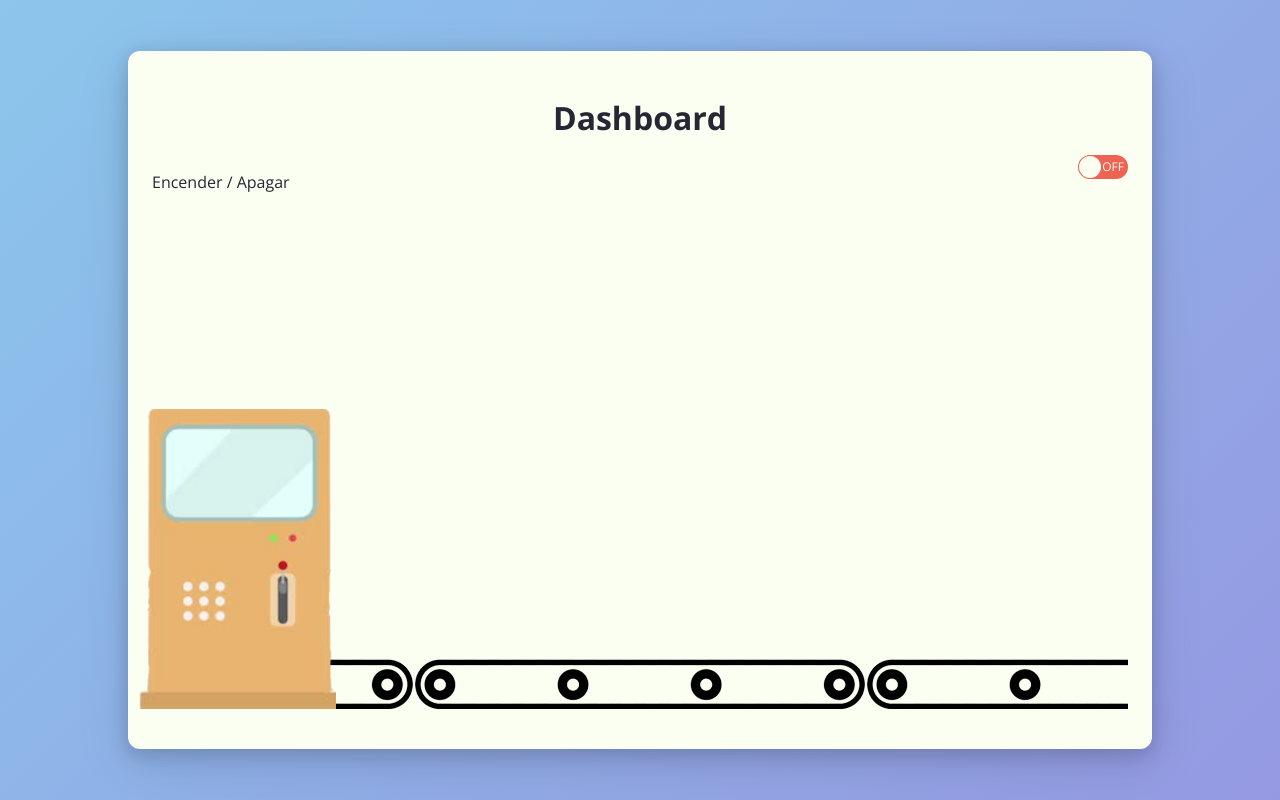
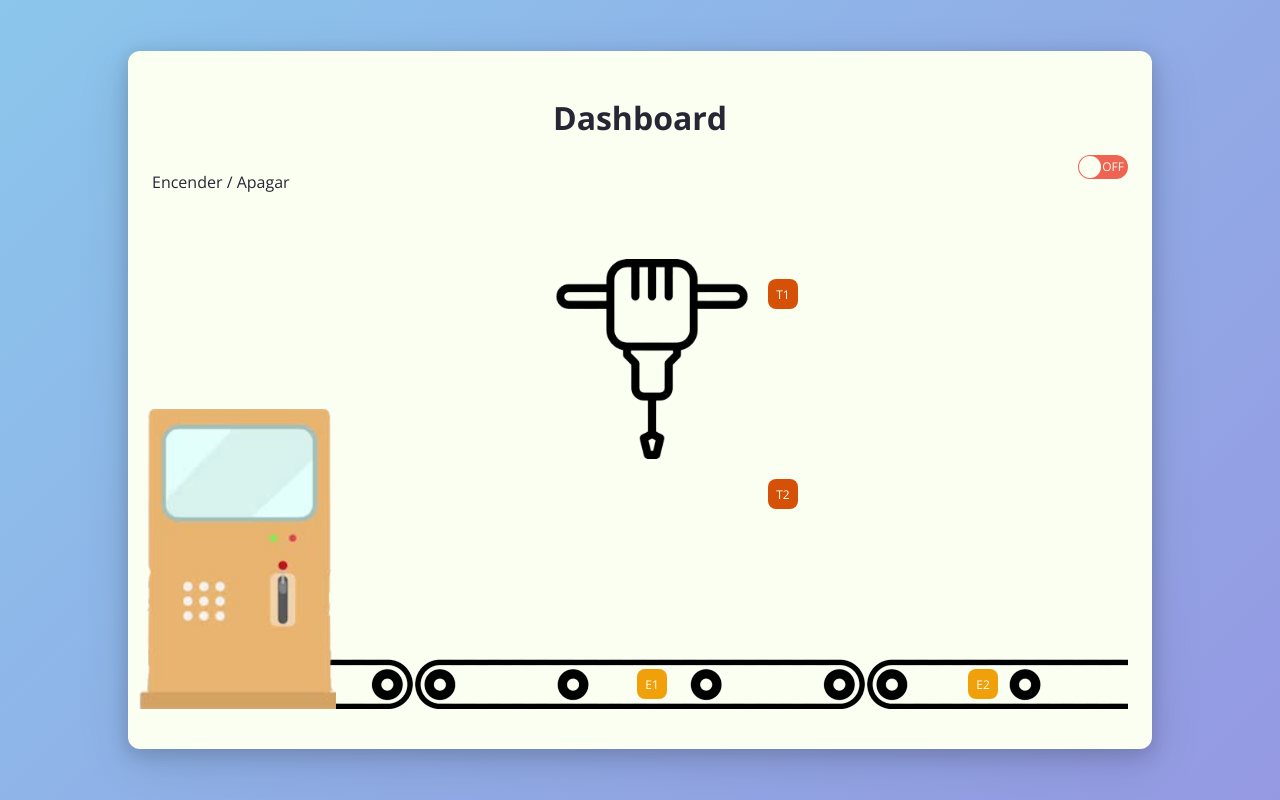
Before and after one commit to selasdev/automatizacion-taladradora-hmi, a React (Create React App) app: page / in a window 1280 px wide. Built offline with nearby package versions, Linux system fonts and the light colour scheme.

Commit message:
feat: adding sensors and drill to the robot

```diff
--- a/src/components/Robot/index.css
+++ b/src/components/Robot/index.css
@@ -39,6 +39,24 @@
     transform: rotate(0deg);
     opacity: 0;
     bottom: 200px;
+  }
+}
+
+@keyframes goup {
+  0% {
+    bottom: 50px;
+  }
+  100% {
+    bottom: 250px;
+  }
+}
+
+@keyframes godown {
+  0% {
+    bottom: 250px;
+  }
+  100% {
+    bottom: 50px;
   }
 }
 
@@ -108,3 +126,69 @@
   transform: rotate(-90deg);
   animation-name: enter;
 }
+
+.robot-drill {
+  position: absolute;
+  bottom: 250px;
+  left: 400px;
+  height: 200px;
+  width: 200px;
+  z-index: 7;
+  background-image: url("../../../public/images/drill.png");
+  background-size: contain;
+  background-repeat: no-repeat;
+  animation-duration: 0.5s;
+  animation-iteration-count: 1;
+  transition: all 0.5s ease;
+  animation-name: goup;
+}
+
+.robot-drill.on {
+  bottom: 50px;
+  animation-name: godown;
+}
+
+.robot-t1,
+.robot-t2,
+.robot-e1,
+.robot-e2 {
+  width: 30px;
+  height: 30px;
+  border-radius: 8px;
+  display: flex;
+  justify-content: center;
+  align-items: center;
+  text-align: center;
+  position: absolute;
+  z-index: 10;
+}
+.robot-sensor-span {
+  color: #fbfff1;
+  font-size: 12px;
+  text-align: center;
+}
+.robot-e1,
+.robot-e2 {
+  background-color: #efa00b;
+}
+.robot-t1,
+.robot-t2 {
+  background-color: #d65108;
+}
+
+.robot-t1 {
+  right: 330px;
+  top: 70px;
+}
+.robot-t2 {
+  right: 330px;
+  bottom: 200px;
+}
+.robot-e1 {
+    bottom: 10px;
+    left: 485px;
+}
+.robot-e2 {
+    bottom: 10px;
+    right: 130px;
+}
--- a/src/components/Robot/index.js
+++ b/src/components/Robot/index.js
@@ -9,12 +9,26 @@ const Robot = ({ processIsActive }) => {
           processIsActive ? "robot-conveyor-belt on" : "robot-conveyor-belt"
         }
       ></div>
+
       <div
         className={processIsActive ? "robot-generator on" : "robot-generator"}
       ></div>
       <div
         className={processIsActive ? "robot-final-box on" : "robot-final-box"}
       ></div>
+      <div className={processIsActive ? "robot-drill on" : "robot-drill"}></div>
+      <div className="robot-e1">
+        <span className="robot-sensor-span">E1</span>
+      </div>
+      <div className="robot-e2">
+        <span className="robot-sensor-span">E2</span>
+      </div>
+      <div className="robot-t1">
+        <span className="robot-sensor-span">T1</span>
+      </div>
+      <div className="robot-t2">
+        <span className="robot-sensor-span">T2</span>
+      </div>
     </div>
   );
 };
```
Also changed, not shown: public/images/piece.png (added).
